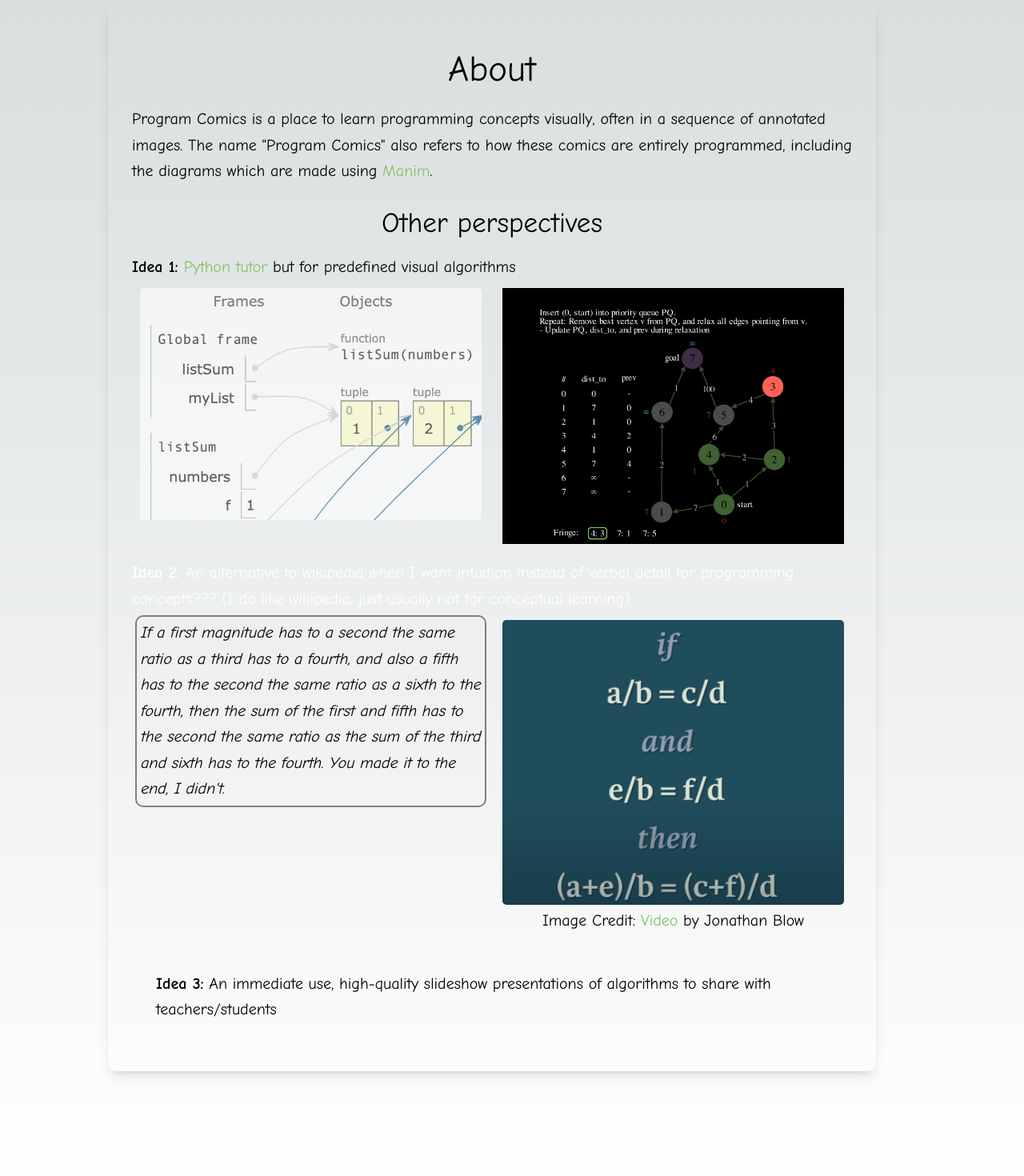
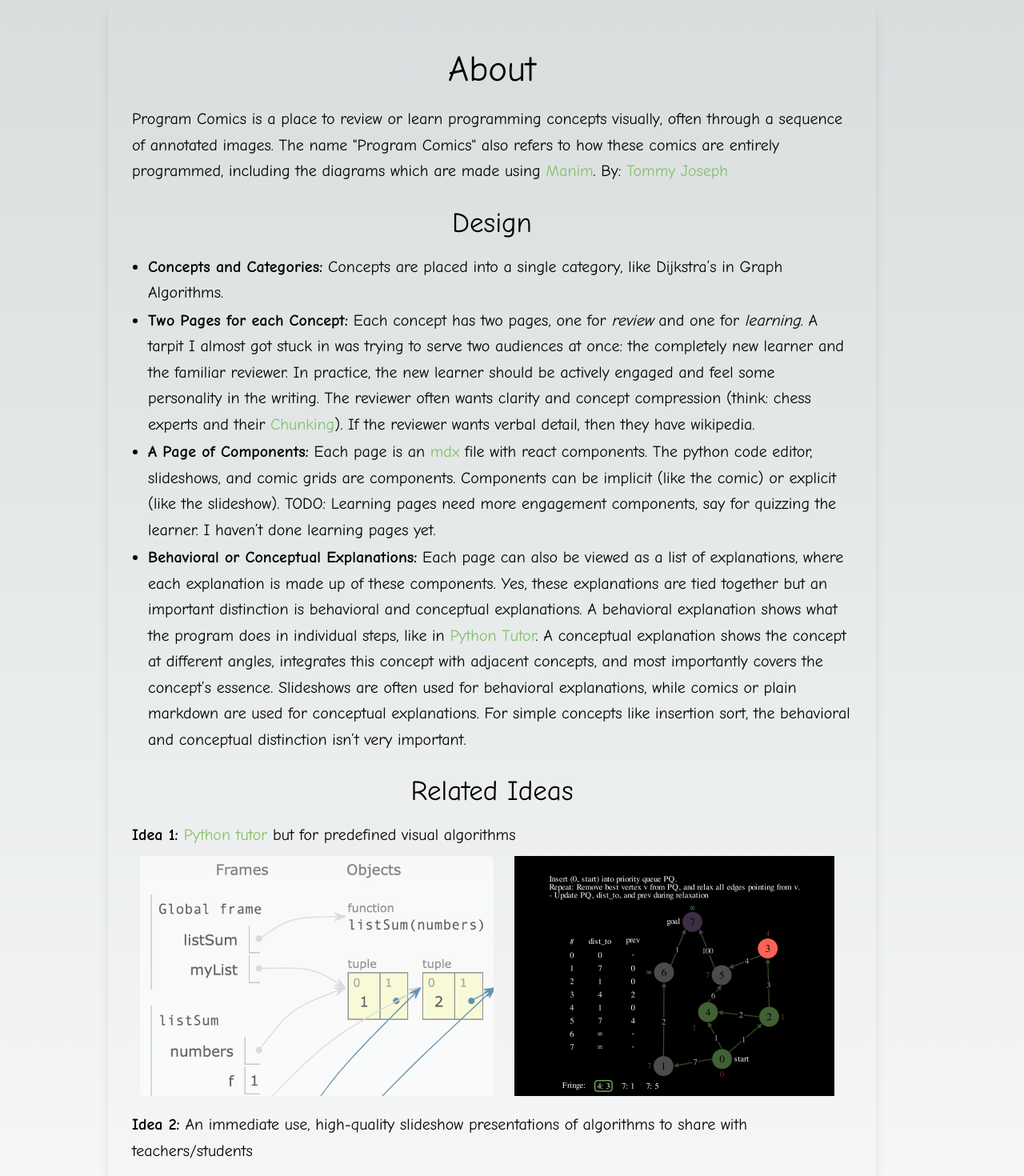
Before and after one commit to tommy11jo/program-comics, a Next.js app in the folder react-src/: page /about in a window 1280 px wide. Shown: the part 140-1610 px from the top of the page at 80% size. Built offline with nearby package versions, Linux system fonts and the light colour scheme.

Commit message:
improved about page

```diff
--- a/react-src/components/Panels.tsx
+++ b/react-src/components/Panels.tsx
@@ -1,6 +1,5 @@
 import React, { ReactElement } from "react"
 import Text from "./Text"
-import { CENTER, DOWN, UP } from "@/lib/constants"
 
 // TODO: this type constraint isn't working, pass in <div> to panel
 type ReactImage = ReactElement<{ src: string; alt?: string }>
--- a/react-src/components/Sequence.tsx
+++ b/react-src/components/Sequence.tsx
@@ -5,6 +5,7 @@ type SequenceProps = {
   label?: ReactElement | string
   labelBelow?: ReactElement | string
   gap?: number
+  equalSpace?: boolean // toggles flex-1
   isColumn?: boolean
   hmargin?: string
   vmargin?: string
@@ -17,6 +18,7 @@ const Sequence: React.FC<SequenceProps> = ({
   label = "",
   labelBelow = "",
   gap = "0.3rem",
+  equalSpace = true,
   isColumn = false,
   hmargin = "0",
   vmargin = "0",
@@ -43,12 +45,17 @@ const Sequence: React.FC<SequenceProps> = ({
     gap: gap,
     alignItems: alignItems,
   }
+  //   <div key={index} style={{ display: "flex" }}>
   return (
     <div style={outerStyle}>
       {label !== "" && label}
       <div style={sequenceStyle} className={!isColumn ? "row" : "column"}>
         {comps.map((Comp, index) => (
-          <div key={index} style={{ display: "flex", flex: 1 }}>
+          <div
+            key={index}
+            // style={{ display: "flex", flex: "0 1 auto" }}
+            style={{ display: "flex", flex: equalSpace ? 1 : "0 1 auto" }}
+          >
             {Comp}
           </div>
         ))}
--- a/react-src/components/comics/about/OtherPerspectives.tsx
+++ b/react-src/components/comics/about/RelatedIdeas.tsx
@@ -1,8 +1,9 @@
-import { Column, Panel, Row, Text } from "@/components"
+import { Panel, Row, Text } from "@/components"
 import Link from "next/link"
-const OtherPerspectives = () => {
+const RelatedIdeas = () => {
   const row1 = (
     <Row
+      equalSpace={false}
       label={
         <span>
           <b>Idea 1: </b>
@@ -22,33 +23,55 @@ const OtherPerspectives = () => {
             <img
               className="opacity-60 rounded"
               src={`/graphics/about/python-tutor.png`}
+              style={{
+                height: "15rem",
+                objectFit: "cover",
+              }}
             />
           }
         />,
 
         <Panel
-          panel={<img src={`/graphics/dijkstra/slideshow1/step7.png`} />}
+          panel={
+            <img
+              src={`/graphics/dijkstra/slideshow1/step7.png`}
+              style={{
+                height: "15rem",
+                objectFit: "cover",
+              }}
+            />
+          }
         />,
       ]}
     />
   )
+
+  const row2 = (
+    <span>
+      <b>Idea 2:</b> An immediate use, high-quality slideshow presentations of
+      algorithms to share with teachers/students
+    </span>
+  )
   const euclid =
     "If a first magnitude has to a second the same ratio as a third has to a fourth, and also a fifth has to the second the same ratio as a sixth to the fourth, then the sum of the first and fifth has to the second the same ratio as the sum of the third and sixth has to the fourth. You made it to the end, I didn't."
-  const row2 = (
+  const row3 = (
     <Row
+      equalSpace={false}
       label={
         <Text
           value={
             <span>
-              <b>Idea 2: </b>An alternative to wikipedia when I want intuition
+              <b>Idea 3: </b>An alternative to wikipedia when I want intuition
               instead of verbal detail for programming concepts??? (I do like
-              wikipedia, just usually not for conceptual learning)
+              wikipedia, just usually not for conceptual learning). This
+              feeling:
             </span>
           }
         />
       }
       comps={[
         <Panel useOutline={true} panel={<em>{euclid}</em>} />,
+
         <Panel
           labelBelow={
             <span className="flex justify-center">
@@ -70,18 +93,6 @@ const OtherPerspectives = () => {
       ]}
     />
   )
-
-  const row3 = (
-    <Panel
-      panel={
-        <span className="p-4">
-          <b>Idea 3:</b> An immediate use, high-quality slideshow presentations
-          of algorithms to share with teachers/students
-        </span>
-      }
-    />
-  )
-  //   return <Column comps={[row1, row2, row3]} />
   return (
     <div className="flex flex-col gap-2">
       {row1}
@@ -90,4 +101,4 @@ const OtherPerspectives = () => {
     </div>
   )
 }
-export default OtherPerspectives
+export default RelatedIdeas
--- a/react-src/pages/about.mdx
+++ b/react-src/pages/about.mdx
@@ -1,5 +1,5 @@
 import Layout from "./post/layout.tsx"
-import OtherPerspectives from "../components/comics/about/OtherPerspectives.tsx"
+import RelatedIdeas from "../components/comics/about/RelatedIdeas.tsx"
 export const meta = {
   title: "About",
   date: "March 12, 2024",
@@ -12,12 +12,30 @@ export const meta = {
 
 # About
 
-Program Comics is a place to learn programming concepts visually, often in a sequence of annotated images.
-The name "Program Comics" also refers to how these comics are entirely programmed, including the diagrams which are made using [Manim](https://github.com/3b1b/manim).
+Program Comics is a place to review or learn programming concepts visually, often through a sequence of annotated images.
+The name "Program Comics" also refers to how these comics are entirely programmed, including the diagrams which are made using [Manim](https://github.com/3b1b/manim). By: [Tommy Joseph](https://babbleprune.com)
 
-## Other perspectives
+## Design
 
-<OtherPerspectives />
+- **Concepts and Categories:** Concepts are placed into a single category, like Dijkstra’s in Graph Algorithms.
+- **Two Pages for each Concept:** Each concept has two pages, one for _review_ and one for _learning_.
+  A tarpit I almost got stuck in was trying to serve two audiences at once: the completely new learner and the familiar reviewer.
+  In practice, the new learner should be actively engaged and feel some personality in the writing.
+  The reviewer often wants clarity and concept compression (think: chess experts and their [Chunking](https://www.notion.so/d58705114028435183206d2a83a0fe7a?pvs=21)).
+  If the reviewer wants verbal detail, then they have wikipedia.
+- **A Page of Components:** Each page is an [mdx](https://nextjs.org/docs/pages/building-your-application/configuring/mdx) file with react components.
+  The python code editor, slideshows, and comic grids are components. Components can be implicit (like the comic) or explicit (like the slideshow).
+  TODO: Learning pages need more engagement components, say for quizzing the learner.
+  I haven’t done learning pages yet.
+- **Behavioral or Conceptual Explanations:** Each page can also be viewed as a list of explanations, where each explanation is made up of these components.
+  Yes, these explanations are tied together but an important distinction is behavioral and conceptual explanations.
+  A behavioral explanation shows what the program does in individual steps, like in [Python Tutor](https://pythontutor.com/).
+  A conceptual explanation shows the concept at different angles, integrates this concept with adjacent concepts, and most importantly covers the concept’s essence.
+  Slideshows are often used for behavioral explanations, while comics or plain markdown are used for conceptual explanations. For simple concepts like insertion sort, the behavioral and conceptual distinction isn’t very important.
+
+## Related Ideas
+
+<RelatedIdeas />
 
 export default ({ children }) => {
   return <Layout meta={meta}>{children}</Layout>
```
Also changed, not shown: 1 other file (tests, documents, lock files or other folders).
